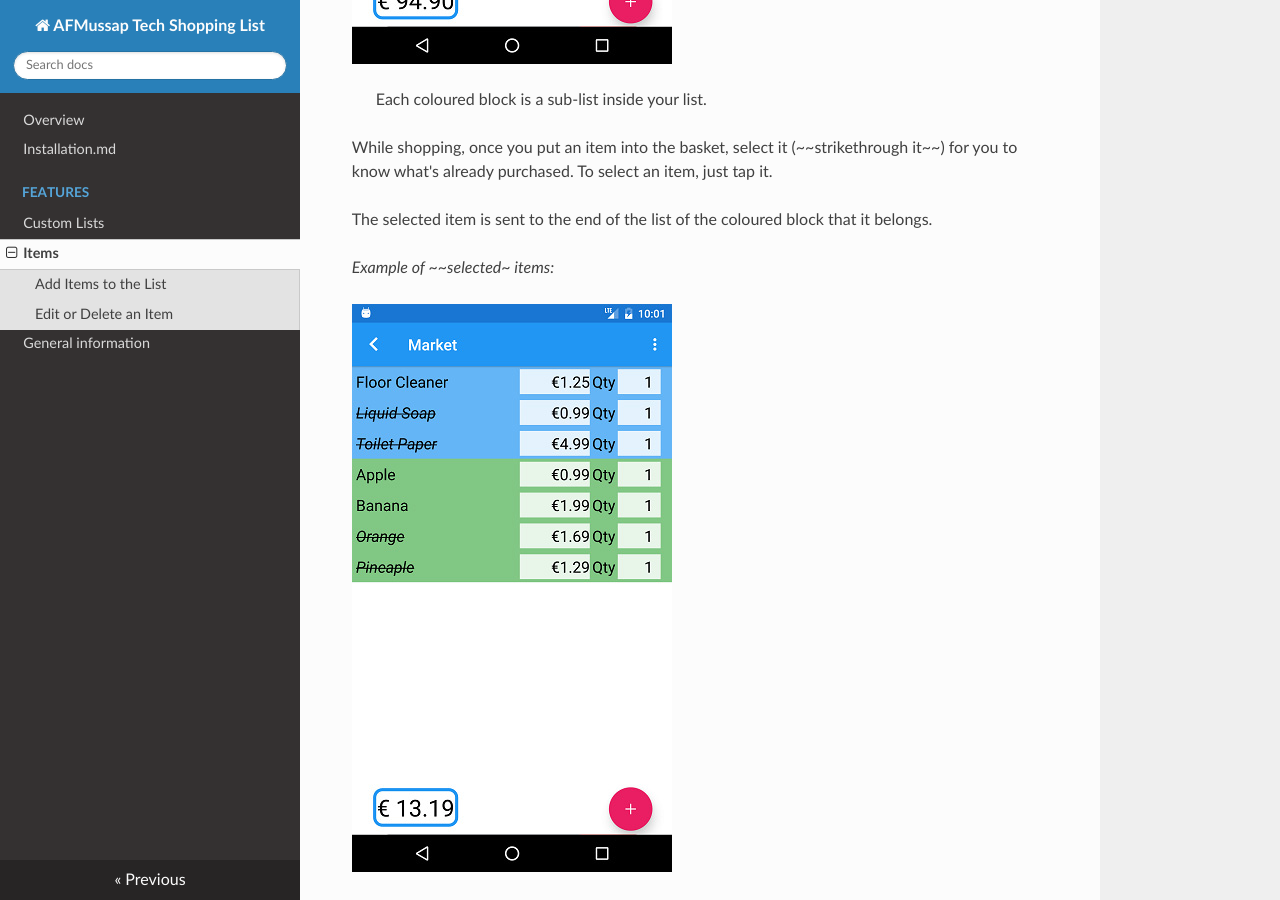
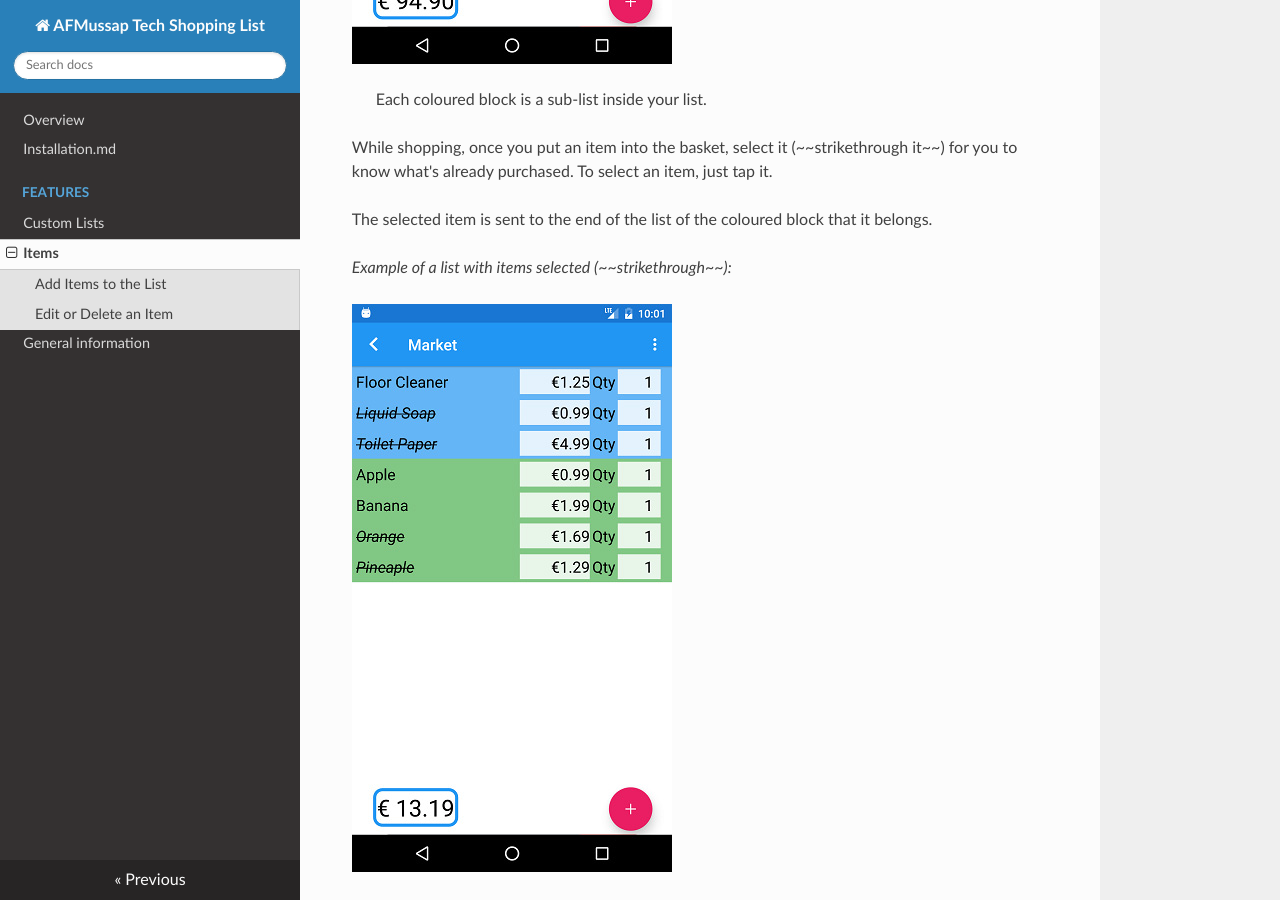
Before and after one commit to andreamussap/AFMussap-Tech-Shopping-List, an MkDocs documentation site: the page built from docs/items.md, in a window 1280 px wide and 900 px high, scrolled down 2399 px. Built offline with MkDocs 1.6.1, drawn with Linux system fonts in a browser that asks for light colours; nearby versions of some CDN libraries; old or Windows-style settings are respelled for this version of MkDocs.

Commit message:
Update items.md

```diff
--- a/docs/items.md
+++ b/docs/items.md
@@ -30,7 +30,7 @@ While shopping, once you put an item into the basket, select it (~~strikethrough
 
 The selected item is sent to the end of the list of the coloured block that it belongs.
 
-*Example of ~~selected~ items:*
+*Example of a list with items selected (~~strikethrough~~):*
 
 ![](https://github.com/andreamussap/AFMussap-Tech-Shopping-List/blob/master/docs/images/items_08.jpg)
 
```
